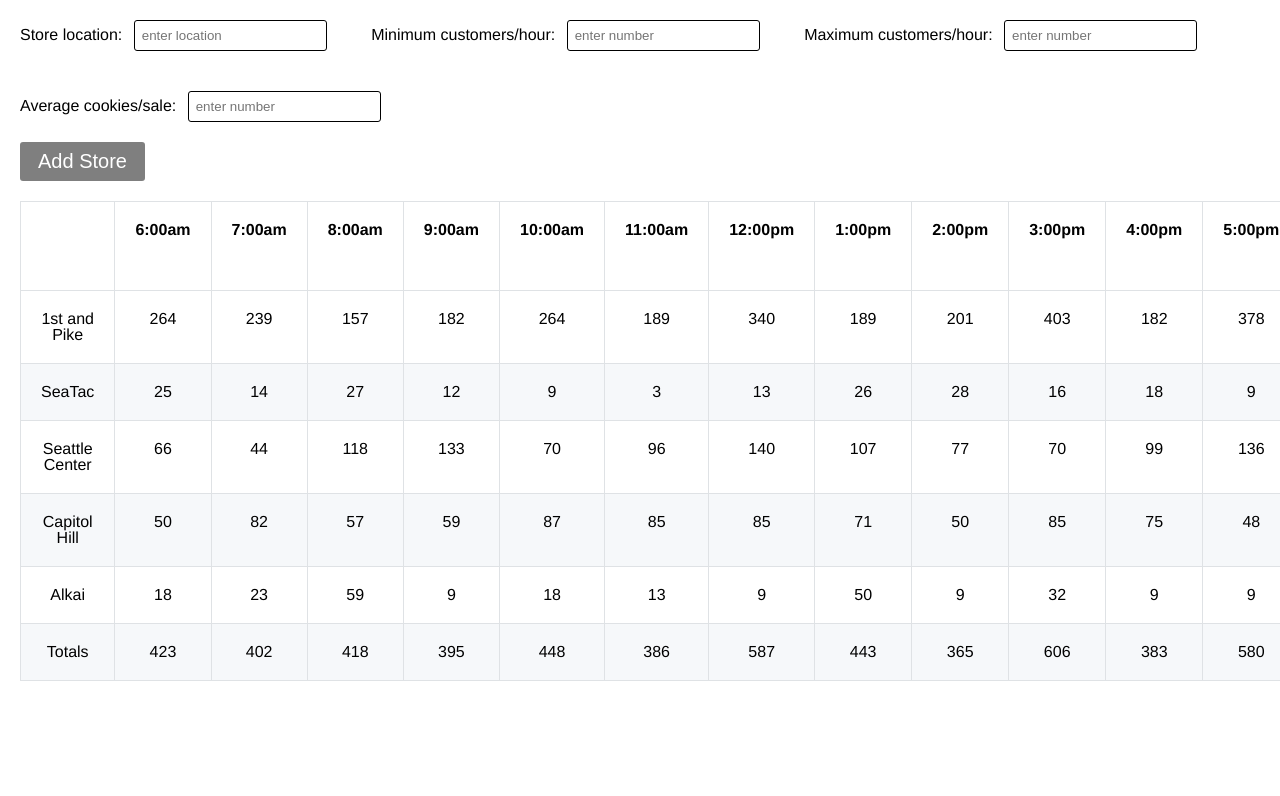
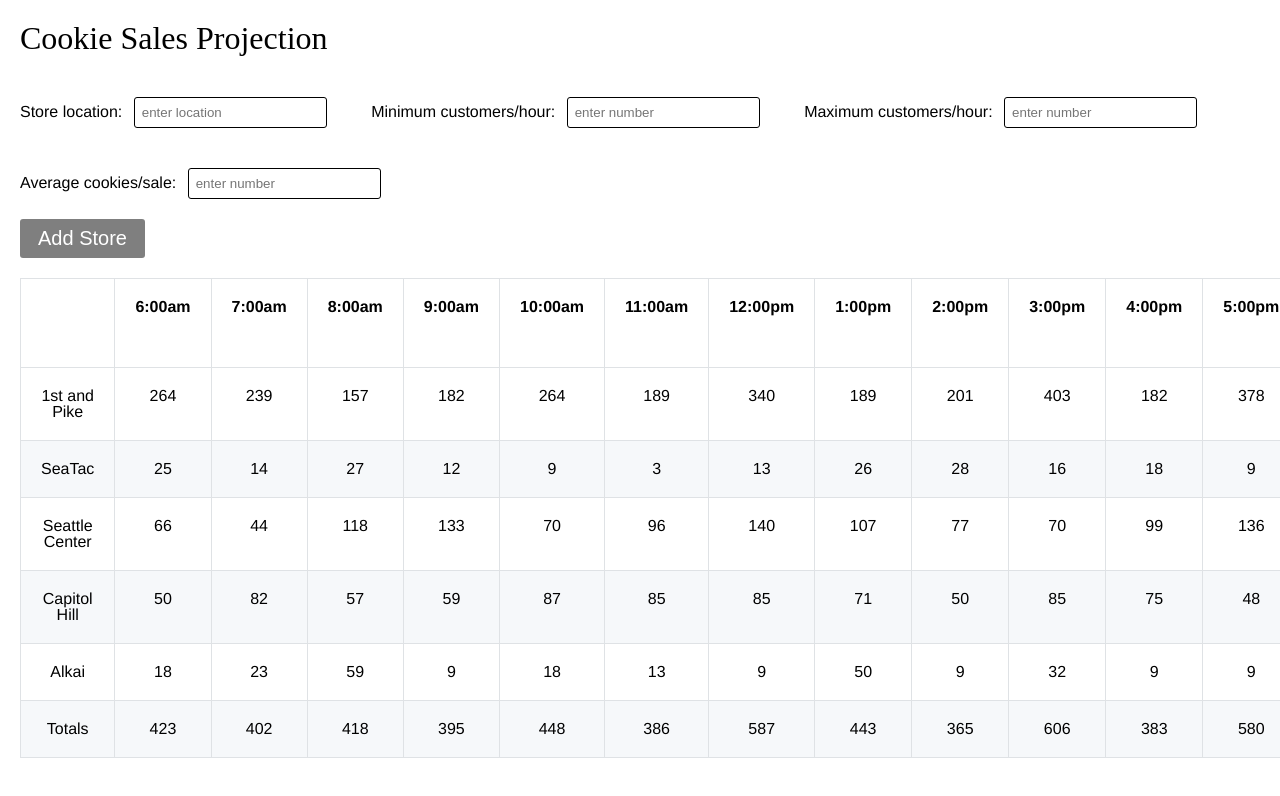
Before and after one commit to matstap/salmon_cookie, a plain HTML site: page sales.html in a window 1280 px wide. Shown: the top 796 px of the page. Drawn offline with Linux system fonts and the light colour scheme.

Commit message:
table-styling

```diff
--- a/sales-style.css
+++ b/sales-style.css
@@ -1,6 +1,11 @@
 
 body {
   font-family: helvetica;
+}
+
+h1 {
+  font: 2em bold;
+  padding: 20px;
 }
 
 fieldset {
@@ -37,10 +42,9 @@ button {
 }
 
 table {
-  padding: 5px;
+  /*padding: 5px;*/
   margin-left: 20px;
-  margin-right: 20px;
-  margin-bottom: 40px
+  margin-bottom: 80px;
 }
 
 thead {
@@ -56,9 +60,3 @@ td {
 tr:nth-child(2n) {
   background: #f6f8fa;
 }
-/*
-table {
-  margin-left: 20px;
-  margin-bottom: 40px;
-}
-*/
--- a/sales.html
+++ b/sales.html
@@ -6,6 +6,8 @@
     <link rel="stylesheet" href="sales-style.css" />
   </head>
   <body>
+
+    <h1>Cookie Sales Projection</h1>
     <form id="sales_form">
       <fieldset>
         <label for="loc">Store location:</label>
```
